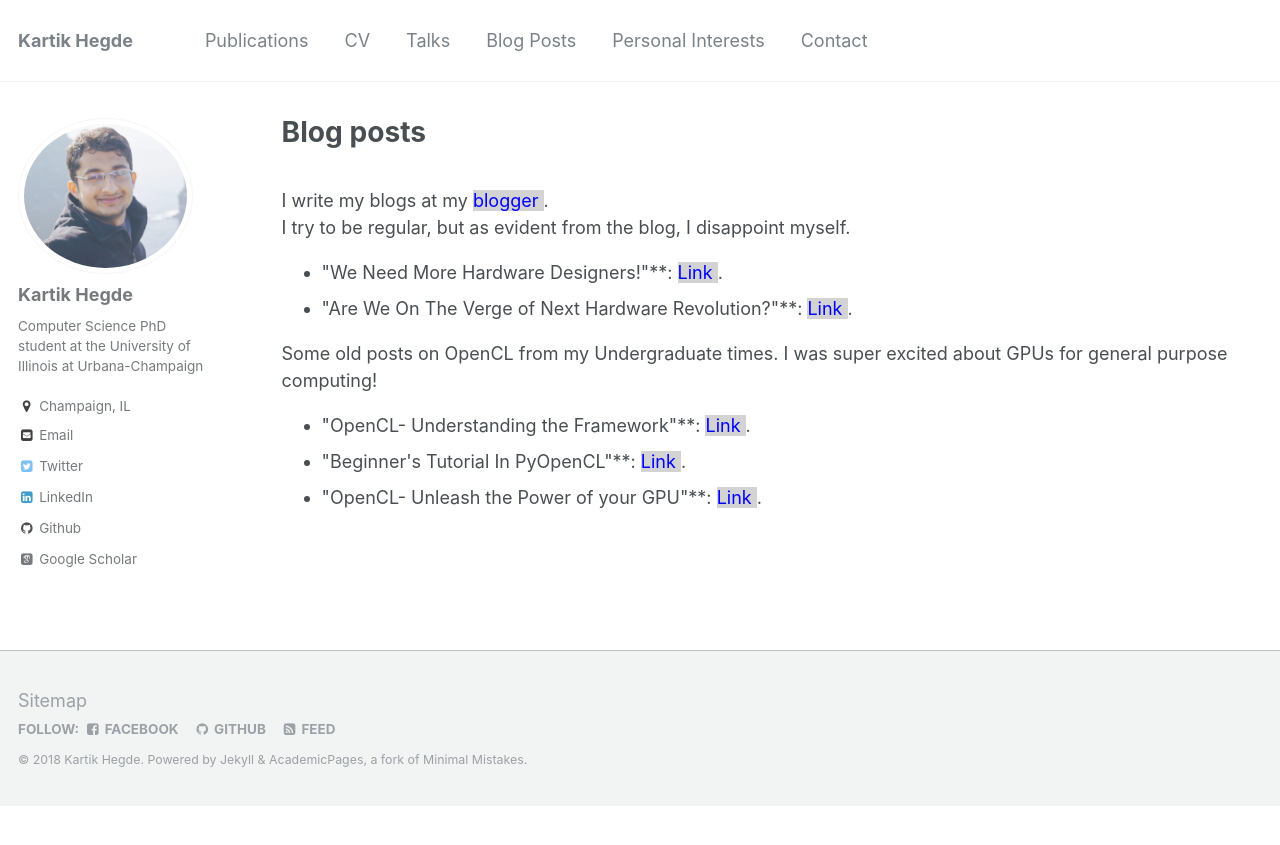
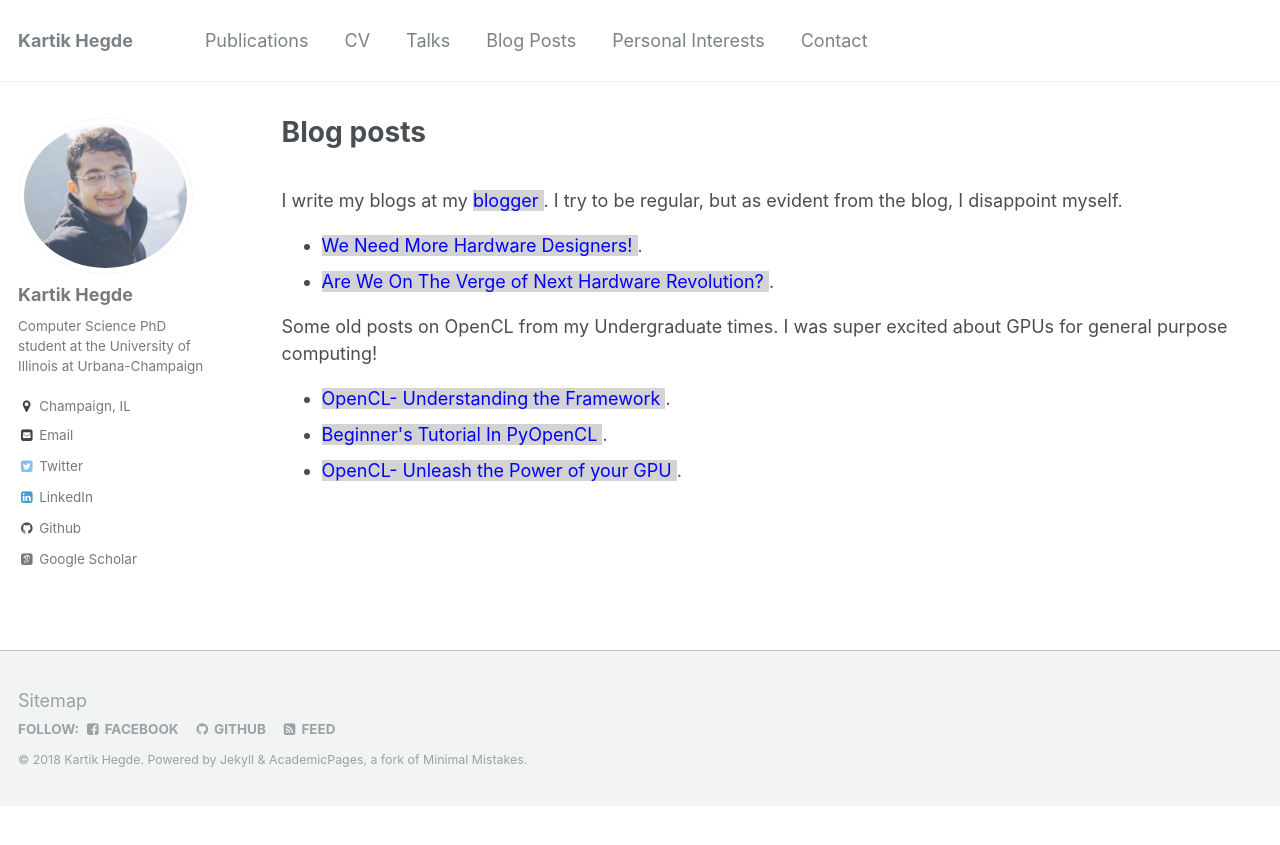
Before and after one commit to kartik-hegde/kartik-hegde.github.io, a Jekyll site: the page built from _pages/year-archive.html, in a window 1280 px wide. Shown: the top 845 px of the page. Built offline with Jekyll 4.4.1, drawn with Linux system fonts in a browser that asks for light colours; some web fonts are replaced.

Commit message:
Update year-archive.html

```diff
--- a/_pages/year-archive.html
+++ b/_pages/year-archive.html
@@ -11,31 +11,33 @@
 
 I write my blogs at my
 <bold><span style="color:blue;background:lightgray">
-<a href="https://karthikhegde.blogspot.com/" target="_blank">blogger</a> </span>.</bold>
-
-<br />
-I try to be regular, but as evident from the blog, I disappoint myself.
+<a href="https://karthikhegde.blogspot.com/" target="_blank">blogger</a> </span>.</bold> I try to be regular, but as evident from the blog, I disappoint myself.
 
 <ul>
-<li>"We Need More Hardware Designers!"**: <bold><span style="color:blue;background:lightgray">
-<a href="https://www.linkedin.com/pulse/we-need-more-hardware-designers-kartik-hegde/" target="_blank">Link</a> </span>.</bold></li>
+<li><bold><span style="color:blue;background:lightgray">
+<a href="https://www.linkedin.com/pulse/we-need-more-hardware-designers-kartik-hegde/"
+   target="_blank">We Need More Hardware Designers!</a> </span>.</bold></li>
 
-<li>"Are We On The Verge of Next Hardware Revolution?"**: <bold><span style="color:blue;background:lightgray">
-<a href="https://karthikhegde.blogspot.com/2017/02/are-we-on-verge-of-next-hardware.html" target="_blank">Link</a> </span>.</bold></li>
+<li><bold><span style="color:blue;background:lightgray">
+<a href="https://karthikhegde.blogspot.com/2017/02/are-we-on-verge-of-next-hardware.html"
+   target="_blank">Are We On The Verge of Next Hardware Revolution?</a> </span>.</bold></li>
 </ul>
 
 
 Some old posts on OpenCL from my Undergraduate times. I was super excited about GPUs for general purpose computing!
 
 <ul>
-<li>"OpenCL- Understanding the Framework"**: <bold><span style="color:blue;background:lightgray">
-<a href="https://karthikhegde.blogspot.com/2013/09/advanced-intro-opencl.html" target="_blank">Link</a> </span>.</bold></li>
+<li> <bold><span style="color:blue;background:lightgray">
+<a href="https://karthikhegde.blogspot.com/2013/09/advanced-intro-opencl.html"
+   target="_blank">OpenCL- Understanding the Framework</a> </span>.</bold></li>
 
-<li>"Beginner's Tutorial In PyOpenCL"**: <bold><span style="color:blue;background:lightgray">
-<a href="https://karthikhegde.blogspot.com/2013/09/hope-you-liked-previous-introductory.html" target="_blank">Link</a> </span>.</bold></li>
+<li><bold><span style="color:blue;background:lightgray">
+<a href="https://karthikhegde.blogspot.com/2013/09/hope-you-liked-previous-introductory.html"
+   target="_blank">Beginner's Tutorial In PyOpenCL</a> </span>.</bold></li>
 
-<li>"OpenCL- Unleash the Power of your GPU"**: <bold><span style="color:blue;background:lightgray">
-<a href="https://karthikhegde.blogspot.com/2013/09/opencl-for-beginners.html" target="_blank">Link</a> </span>.</bold></li>
+<li><bold><span style="color:blue;background:lightgray">
+<a href="https://karthikhegde.blogspot.com/2013/09/opencl-for-beginners.html"
+   target="_blank">OpenCL- Unleash the Power of your GPU</a> </span>.</bold></li>
 
 </ul>
 
```
